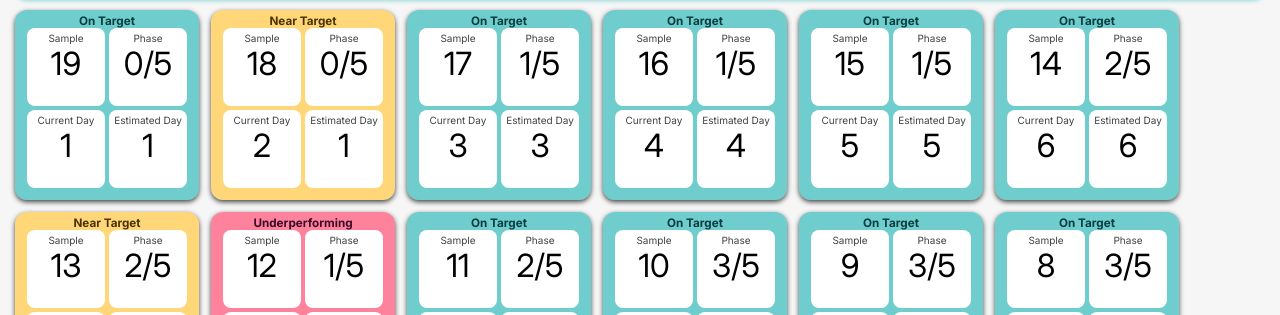
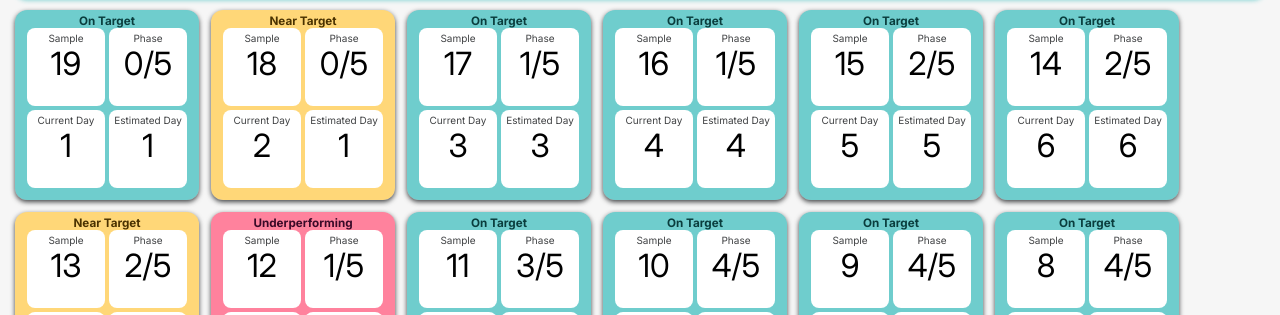
Before and after one commit to KoenMW/project-mycelium-fe, a Svelte app: page / in a window 1280 px wide. Shown: the part 485-800 px from the top of the page. Built offline with nearby package versions, Linux system fonts and the light colour scheme.

Commit message:
chore: update max days

```diff
--- a/src/core/consts.ts
+++ b/src/core/consts.ts
@@ -1,6 +1,6 @@
 import type { Performance } from "./types";
 
-export const maxDays = 20;
+export const maxDays = 14;
 export const performanceToColour: Record<Performance, string> = {
   "On Target": "green",
   "Near Target": "yellow",
```
